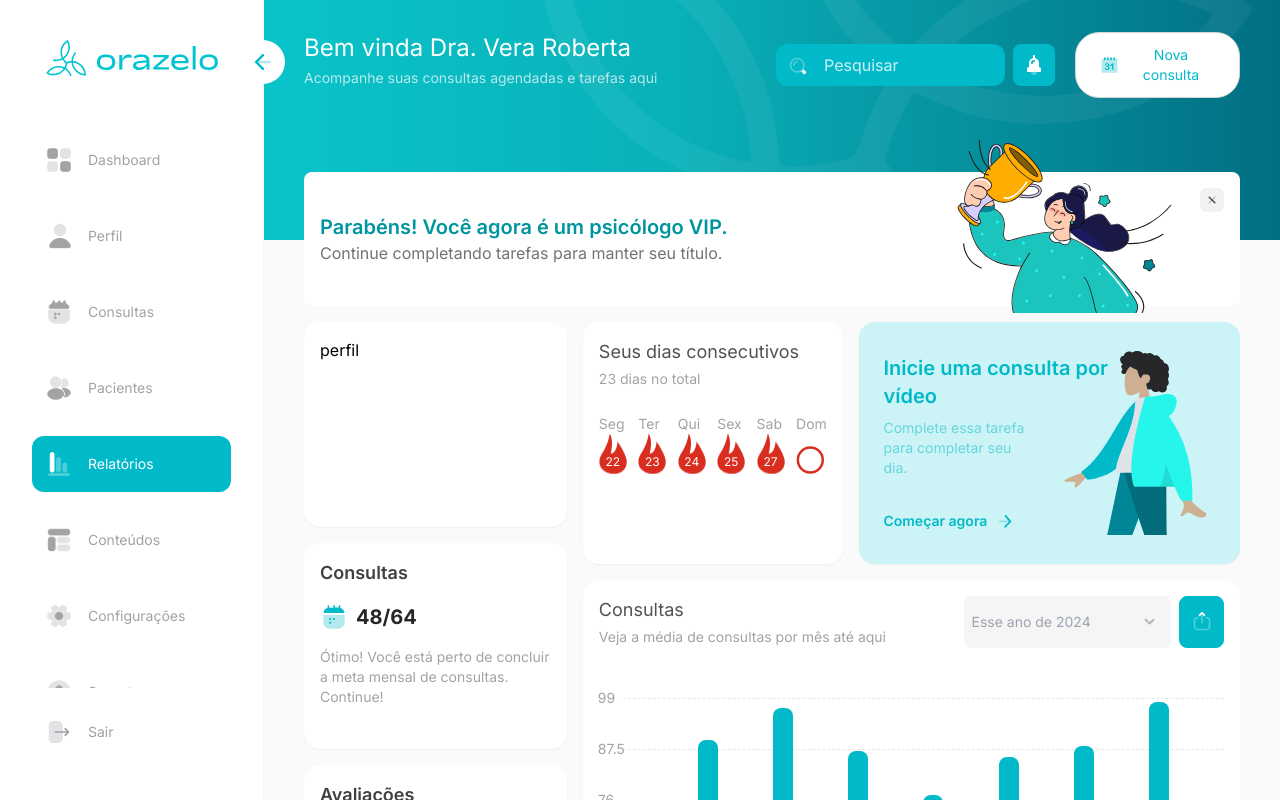
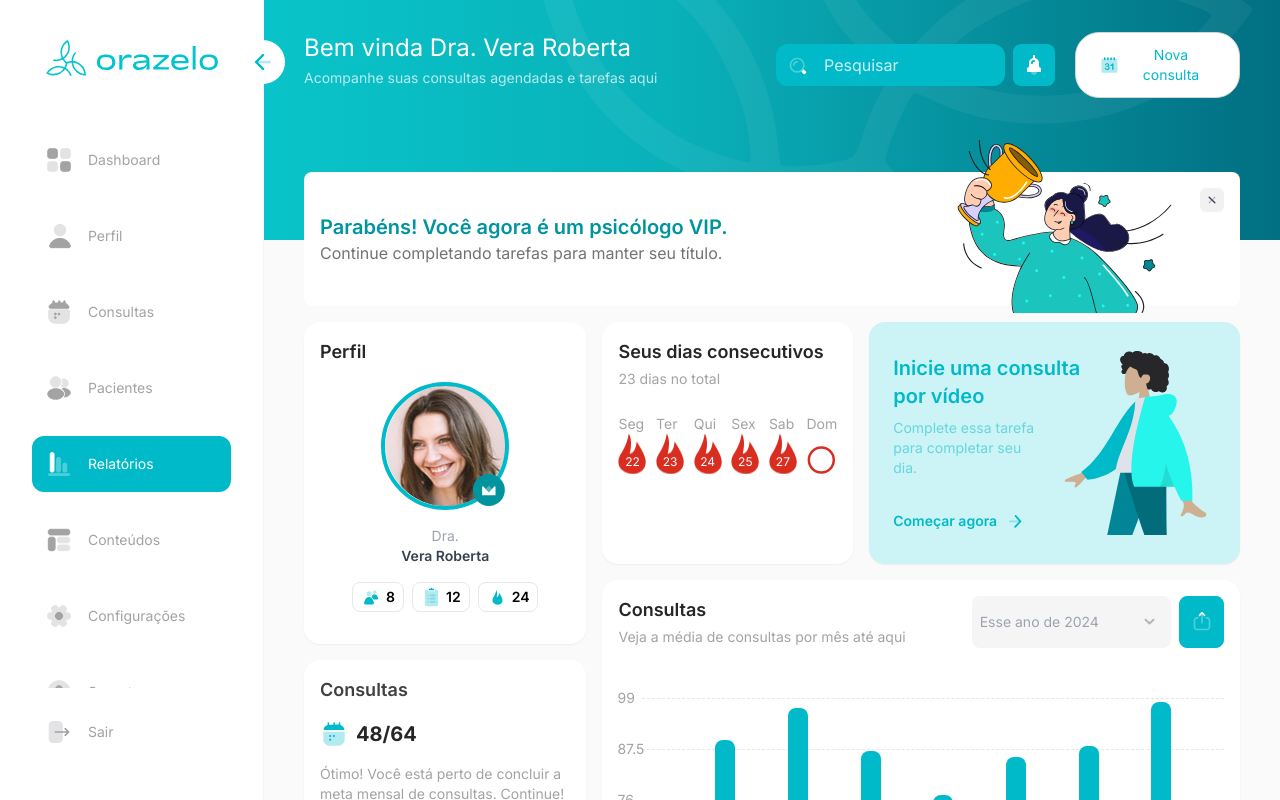
Before and after one commit to marcusvbda/orazelo-adm, a Next.js app: page /admin/reports in a window 1280 px wide. Shown: the top 800 px of the page. Built offline with nearby package versions, Linux system fonts and the light colour scheme.

Commit message:
tela relatorios

```diff
--- a/src/app/admin/reports/page.tsx
+++ b/src/app/admin/reports/page.tsx
@@ -46,7 +46,149 @@ export default function ReportsPage(): ReactNode {
           </div>
           <div className="flex flex-col md:flex-row w-full gap-4">
             <div className="w-full md:w-4/12 flex flex-col gap-4">
-              <Card>perfil</Card>
+              <Card>
+                <h4 className="text-neutral-800 font-semibold text-lg">
+                  Perfil
+                </h4>
+                <div className="w-full flex flex-col my-4 items-center justify-center">
+                  <div
+                    className="size-32 rounded-full  bg-cover mb-4 border-4 border-primary relative"
+                    style={{ backgroundImage: `url(/user-5.svg)` }}
+                  >
+                    <svg
+                      width="33"
+                      height="32"
+                      viewBox="0 0 33 32"
+                      fill="none"
+                      className="absolute right-0 bottom-0"
+                    >
+                      <rect
+                        x="0.833984"
+                        width="32"
+                        height="32"
+                        rx="16"
+                        fill="#00959E"
+                      />
+                      <path
+                        opacity="0.3"
+                        fillRule="evenodd"
+                        clipRule="evenodd"
+                        d="M16.3413 11.8754L10.168 18.6662H23.5013L17.3279 11.8754C17.0803 11.603 16.6586 11.5829 16.3862 11.8306C16.3705 11.8448 16.3556 11.8598 16.3413 11.8754Z"
+                        fill="white"
+                      />
+                      <path
+                        fillRule="evenodd"
+                        clipRule="evenodd"
+                        d="M16.8384 18.4739L22.355 12.568C22.6064 12.299 23.0282 12.2846 23.2973 12.5359C23.4323 12.662 23.5089 12.8384 23.5089 13.0231V21.3328H19.5089H10.168V13.0231C10.168 12.8384 10.2446 12.662 10.3796 12.5359C10.6486 12.2846 11.0705 12.299 11.3218 12.568L16.8384 18.4739Z"
+                        fill="white"
+                      />
+                    </svg>
+                  </div>
+                  <div className="text-gray-400 text-sm">Dra.</div>
+                  <div className="text-gray-700 text-sm font-semibold">
+                    Vera Roberta
+                  </div>
+                  <div className="w-full px-8 flex flex-row gap-2 items-center justify-center mt-4">
+                    <div className="border border-gray-200 p-1 rounded-lg px-2 text-sm font-semibold flex items-center gap-1">
+                      <svg
+                        width="21"
+                        height="20"
+                        viewBox="0 0 21 20"
+                        fill="none"
+                      >
+                        <path
+                          d="M13.848 7.5H13.329C12.403 7.5 11.5528 8.01188 11.1195 8.83025L10.6286 9.75758C10.554 9.89842 10.5896 10.0723 10.7135 10.1726L11.0338 10.4319C11.5529 10.8521 11.9633 11.3909 12.2306 12.0029L12.3604 12.3001C12.4134 12.4215 12.5333 12.5 12.6659 12.5H16.0625C16.9417 12.5 17.505 11.5645 17.0936 10.7875L16.0574 8.83025C15.6242 8.01188 14.774 7.5 13.848 7.5Z"
+                          fill="#00BAC9"
+                        />
+                        <path
+                          opacity="0.3"
+                          d="M15.5013 5.00065C15.5013 4.08018 14.7551 3.33398 13.8346 3.33398C12.9142 3.33398 12.168 4.08018 12.168 5.00065C12.168 5.92113 12.9142 6.66732 13.8346 6.66732C14.7551 6.66732 15.5013 5.92113 15.5013 5.00065Z"
+                          fill="#00BAC9"
+                        />
+                        <path
+                          d="M4.3783 12.3799C5.00249 10.9353 6.42559 10 7.99925 10C9.57292 10 10.996 10.9353 11.6202 12.3799L12.8268 15.1722C13.3023 16.2726 12.4955 17.5 11.2968 17.5H4.70168C3.50303 17.5 2.69628 16.2726 3.17173 15.1722L4.3783 12.3799Z"
+                          fill="#00BAC9"
+                        />
+                        <path
+                          opacity="0.3"
+                          d="M10.5 6.66602C10.5 5.2853 9.38071 4.16602 8 4.16602C6.61929 4.16602 5.5 5.2853 5.5 6.66602C5.5 8.04673 6.61929 9.16602 8 9.16602C9.38071 9.16602 10.5 8.04673 10.5 6.66602Z"
+                          fill="#00BAC9"
+                        />
+                      </svg>
+                      8
+                    </div>
+                    <div className="border border-gray-200 p-1 rounded-lg px-2 text-sm font-semibold flex items-center gap-1">
+                      <svg
+                        width="21"
+                        height="20"
+                        viewBox="0 0 21 20"
+                        fill="none"
+                      >
+                        <path
+                          opacity="0.3"
+                          fillRule="evenodd"
+                          clipRule="evenodd"
+                          d="M7.16732 2.5V2.91667C7.16732 3.60702 7.72696 4.16667 8.41732 4.16667H12.584C13.2743 4.16667 13.834 3.60702 13.834 2.91667V2.5H15.5007C16.4211 2.5 17.1673 3.24619 17.1673 4.16667V17.5C17.1673 18.4205 16.4211 19.1667 15.5007 19.1667H5.50065C4.58018 19.1667 3.83398 18.4205 3.83398 17.5V4.16667C3.83398 3.24619 4.58018 2.5 5.50065 2.5H7.16732Z"
+                          fill="#00BAC9"
+                        />
+                        <path
+                          fillRule="evenodd"
+                          clipRule="evenodd"
+                          d="M9.66667 1.66634C9.66667 1.2061 10.0398 0.833008 10.5 0.833008C10.9602 0.833008 11.3333 1.2061 11.3333 1.66634H12.5833C12.8135 1.66634 13 1.85289 13 2.08301V2.91634C13 3.14646 12.8135 3.33301 12.5833 3.33301H8.41667C8.18655 3.33301 8 3.14646 8 2.91634V2.08301C8 1.85289 8.18655 1.66634 8.41667 1.66634H9.66667Z"
+                          fill="#00BAC9"
+                        />
+                        <path
+                          opacity="0.3"
+                          d="M13.834 7.5H9.66732C9.20708 7.5 8.83398 7.8731 8.83398 8.33333C8.83398 8.79357 9.20708 9.16667 9.66732 9.16667H13.834C14.2942 9.16667 14.6673 8.79357 14.6673 8.33333C14.6673 7.8731 14.2942 7.5 13.834 7.5Z"
+                          fill="#00BAC9"
+                        />
+                        <path
+                          opacity="0.3"
+                          d="M8.00065 8.33333C8.00065 7.8731 7.62756 7.5 7.16732 7.5C6.70708 7.5 6.33398 7.8731 6.33398 8.33333C6.33398 8.79357 6.70708 9.16667 7.16732 9.16667C7.62756 9.16667 8.00065 8.79357 8.00065 8.33333Z"
+                          fill="#00BAC9"
+                        />
+                        <path
+                          opacity="0.3"
+                          d="M8.00065 11.6673C8.00065 11.2071 7.62756 10.834 7.16732 10.834C6.70708 10.834 6.33398 11.2071 6.33398 11.6673C6.33398 12.1276 6.70708 12.5007 7.16732 12.5007C7.62756 12.5007 8.00065 12.1276 8.00065 11.6673Z"
+                          fill="#00BAC9"
+                        />
+                        <path
+                          opacity="0.3"
+                          d="M13.834 10.834H9.66732C9.20708 10.834 8.83398 11.2071 8.83398 11.6673C8.83398 12.1276 9.20708 12.5007 9.66732 12.5007H13.834C14.2942 12.5007 14.6673 12.1276 14.6673 11.6673C14.6673 11.2071 14.2942 10.834 13.834 10.834Z"
+                          fill="#00BAC9"
+                        />
+                        <path
+                          opacity="0.3"
+                          d="M8.00065 14.9993C8.00065 14.5391 7.62756 14.166 7.16732 14.166C6.70708 14.166 6.33398 14.5391 6.33398 14.9993C6.33398 15.4596 6.70708 15.8327 7.16732 15.8327C7.62756 15.8327 8.00065 15.4596 8.00065 14.9993Z"
+                          fill="#00BAC9"
+                        />
+                        <path
+                          opacity="0.3"
+                          d="M13.834 14.166H9.66732C9.20708 14.166 8.83398 14.5391 8.83398 14.9993C8.83398 15.4596 9.20708 15.8327 9.66732 15.8327H13.834C14.2942 15.8327 14.6673 15.4596 14.6673 14.9993C14.6673 14.5391 14.2942 14.166 13.834 14.166Z"
+                          fill="#00BAC9"
+                        />
+                      </svg>
+                      12
+                    </div>
+                    <div className="border border-gray-200 p-1 rounded-lg px-2 text-sm font-semibold flex items-center gap-1">
+                      <svg
+                        width="21"
+                        height="20"
+                        viewBox="0 0 21 20"
+                        fill="none"
+                      >
+                        <path
+                          fillRule="evenodd"
+                          clipRule="evenodd"
+                          d="M12.1647 5.83366C11.8869 8.61144 11.0536 10.0976 9.66471 10.2923C9.66471 10.2923 10.9147 5.41699 9.24805 2.91699C9.24805 2.91699 9.07131 5.5957 7.28554 8.81009C6.44846 10.3168 5.49805 11.3326 5.49805 13.3337C5.49805 16.1909 8.42425 17.6675 10.5028 17.6675C12.5814 17.6675 15.498 16.6675 15.498 13.1674C15.498 11.7282 14.3869 9.28358 12.1647 5.83366Z"
+                          fill="#00BAC9"
+                        />
+                      </svg>
+                      24
+                    </div>
+                  </div>
+                </div>
+              </Card>
               <TypeCard
                 icon="/color-calendar.svg"
                 title="Consultas"
@@ -64,7 +206,7 @@ export default function ReportsPage(): ReactNode {
               <div className="w-full flex flex-col md:flex-row gap-4">
                 <Card className="w-full md:w-6/12">
                   <div>
-                    <h4 className="text-neutral-600 text-lg">
+                    <h4 className="text-neutral-800 font-semibold text-lg">
                       Seus dias consecutivos
                     </h4>
                     <small className="text-neutral-400 text-sm">
@@ -175,7 +317,9 @@ export default function ReportsPage(): ReactNode {
               <Card>
                 <div className="flex flex-row justify-between">
                   <div>
-                    <h4 className="text-neutral-600 text-lg">Consultas</h4>
+                    <h4 className="text-neutral-800 text-lg font-semibold">
+                      Consultas
+                    </h4>
                     <small className="text-neutral-400 text-sm">
                       Veja a média de consultas por mês até aqui
                     </small>
```
Also changed, not shown: public/user-5.svg (added).
